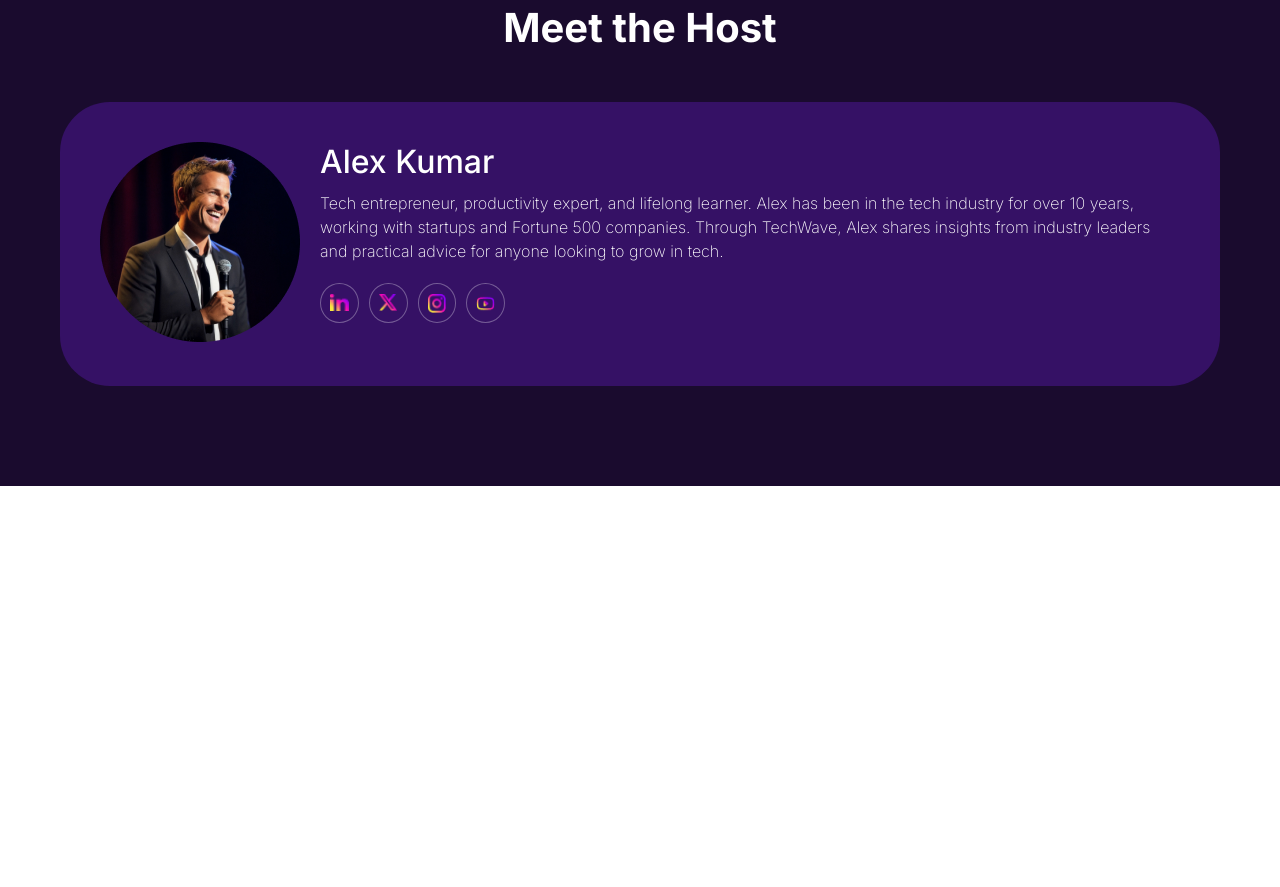
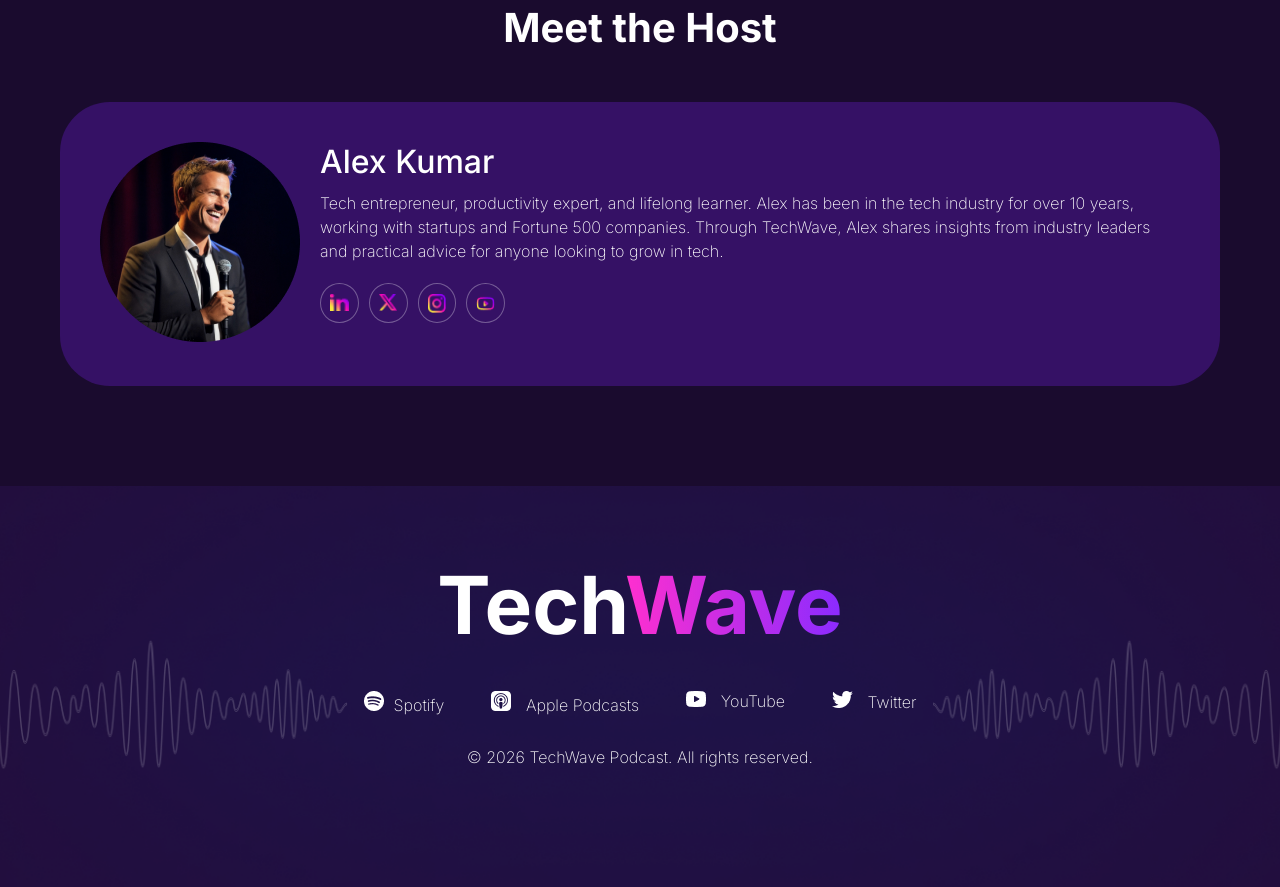
Before and after one commit to farabi-x09/TechWave, a plain HTML site: page index.html in a window 1280 px wide. Shown: the part 3923-4810 px from the top of the page. Before the commit the page ends 4409 px from the top, so only its background shows below. Drawn offline with Linux system fonts and the light colour scheme.

Commit message:
footer done

```diff
--- a/index.html
+++ b/index.html
@@ -276,6 +276,31 @@ Artificial intelligence is reshaping the global labor market, with white-collar
 
 
     <footer>
+        <div class="main_footer">
+
+             <div class="footer_container">
+
+           <h2>
+        Tech<span class="Wave">Wave</span>
+        </h2>
+        <div class="sponser">
+            <div class="s_icon"><img src="assets/spotify.png" alt="">Spotify</div>
+            <div class="s_icon"><img src="assets/apple-podcast.png" alt=""> Apple Podcasts</div>
+            <div class="s_icon"><img src="assets/youtube-podcast.png" alt=""> YouTube</div>
+            <div class="s_icon"><img src="assets/twitter.png" alt=""> Twitter</div>
+        </div>
+
+        <p>
+            © 2026 TechWave Podcast. All rights reserved.
+        </p>
+
+
+
+        </div>
+
+
+
+        </div>
 
 
 
--- a/style.css
+++ b/style.css
@@ -5,6 +5,8 @@
 }
 body{
       font-family: "Inter", sans-serif;
+      max-width: 2000px;
+      margin: 0 auto;
 
 
 }
@@ -392,6 +394,53 @@ gap: 20px;
 }
 
 
+
+
+/* footer style */
+
+.footer_container{
+background-image: url(assets/footer-bg.png);
+background-repeat: no-repeat;
+background-position: center;
+color: white;
+text-align: center;
+padding:120px ;
+margin: 0 auto;
+background-size: cover;
+background-position: center;
+}
+.footer_container h2{
+    font-size: 5rem;
+    margin-bottom: 0;
+    /* padding-bottom: 50px; */
+    transform: translate(0px , -50px) ;
+
+}
+
+.sponser{
+    display: flex;
+    max-width: 600px;
+    justify-content: space-between;
+    /* align-items:first baseline; */
+    margin: 0 auto;
+    /* padding: 50px 0; */
+    font-size: 1.25rem ;
+   /* padding-bottom: 80px; */
+   transform: translate(0px , -12px) ;
+
+}
+.s_icon{
+    font-weight: 200;
+}
+.s_icon img{
+    margin-right: 10px;
+}
+.footer_container p{
+    font-weight: 200;
+    margin-top: 20px;
+}
+
+
 /* responsive Design */
 
 
@@ -512,9 +561,21 @@ ul{
 .midea{
     margin: 0 auto;
 }
+.footer_container{
+    padding: 100px 50px;
 
-
-
+}
+.footer_container h2{
+    font-size: 3rem;
+}
+.sponser{
+  flex-wrap: wrap;
+  gap: 20px;
+    font-size: 1rem ;
+}
+.footer_container p{
+    line-height: 1.5;
+}
 
 
 
@@ -585,6 +646,24 @@ ul{
     margin: 20px auto;
 }
 
+.footer_container{
+    padding: 100px 150px;
+}
+
+.sponser{
+  flex-wrap: wrap;
+  gap: 20px;
+    font-size: 1rem ;
+}
+.sponser{
+    max-width: 500px;
+    /* padding: 0 10px; */
+}
+
+
+.footer_container h2{
+    font-size: 3.5rem;
+}
 
 
 
@@ -604,4 +683,10 @@ ul{
     margin: 20px auto;
 }
 
+.sponser{
+    font-size: 1rem ;
+    justify-content: space-around;
+
 }
+
+}
```
